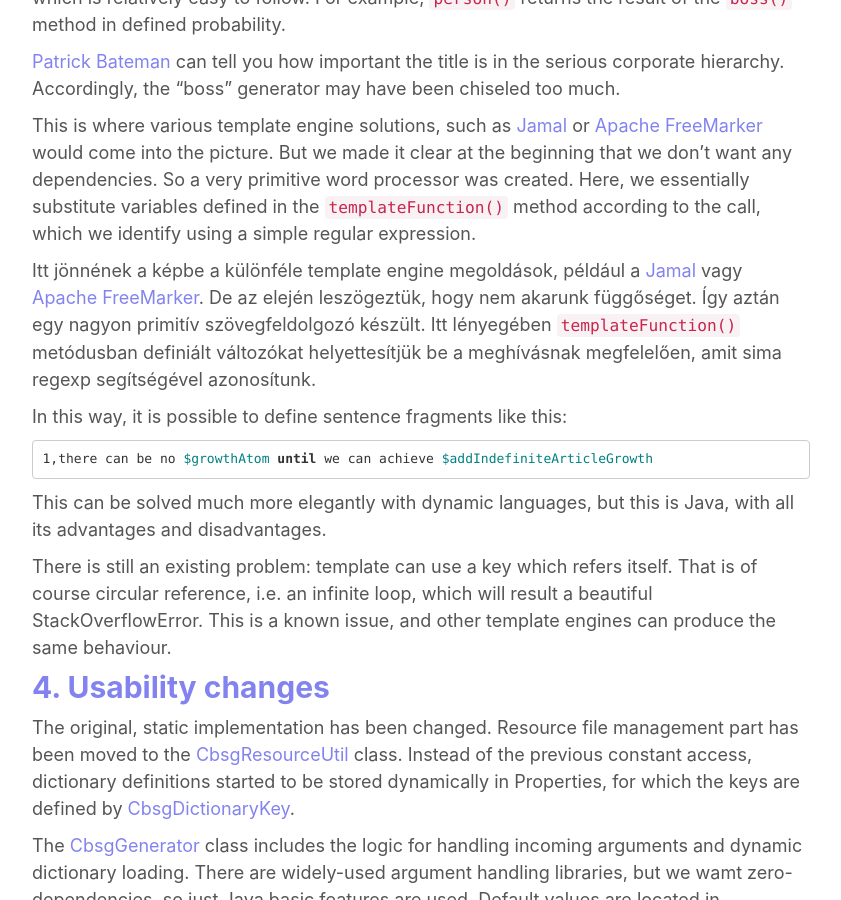
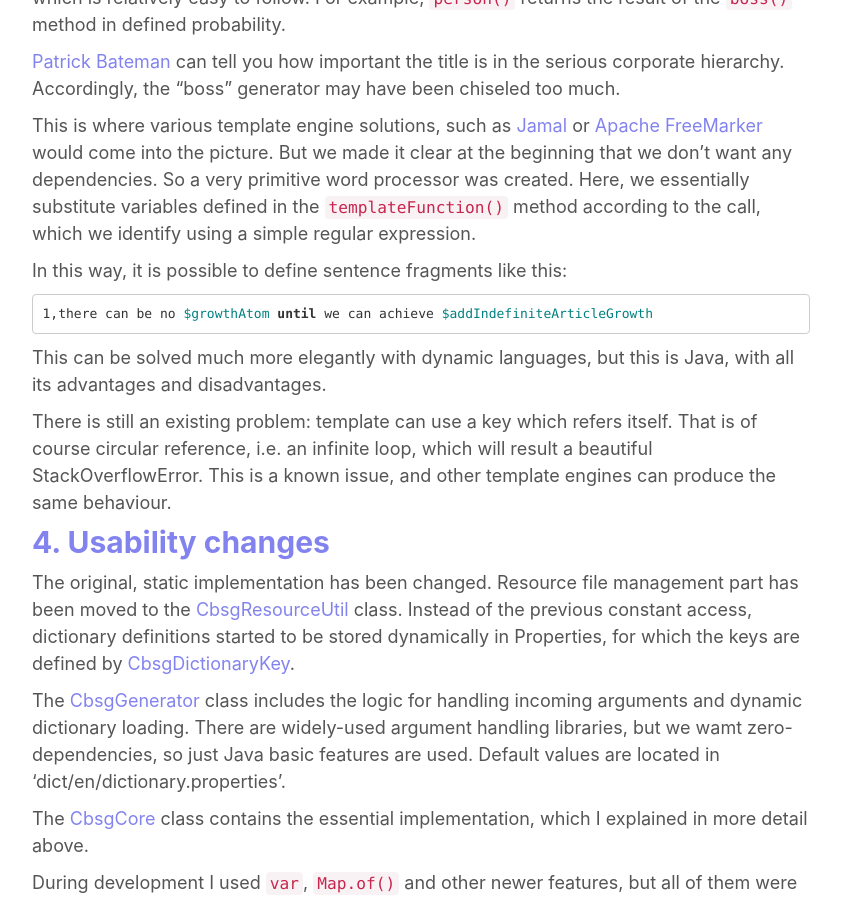
Before and after one commit to lsmhun/lsmhun.github.io, a Jekyll site: the page built from en/_posts/2023-07-14-cbsg-java.md, in a window 1280 px wide and 900 px high, scrolled down 2361 px. Shown: the whole window, without its empty margins (138-979 px from the left). Built offline with Jekyll 4.4.1, drawn with Linux system fonts in a browser that asks for light colours.

````diff
--- a/en/_posts/2023-07-14-cbsg-java.md
+++ b/en/_posts/2023-07-14-cbsg-java.md
@@ -115,13 +115,6 @@
 method according to the call, which we identify using a simple
 regular expression.
 
-Itt jönnének a képbe a különféle template engine megoldások, például
-a [Jamal](https://github.com/verhas/jamal) vagy [Apache FreeMarker](https://freemarker.apache.org/).
-De az elején leszögeztük, hogy nem akarunk függőséget. Így aztán egy nagyon primitív
-szövegfeldolgozó készült. Itt lényegében `templateFunction()` metódusban definiált
-változókat helyettesítjük be a meghívásnak megfelelően, amit sima regexp segítségével
-azonosítunk.
-
 In this way, it is possible to define sentence fragments like this:
 ```shell
 1,there can be no $growthAtom until we can achieve $addIndefiniteArticleGrowth
````
Also changed, not shown: en/_posts/2024-01-14-cbsg-go.md (+1 -1 lines), hu/_posts/2024-01-14-cbsg-go.md (+1 -1 lines), artifacts/tesla_robot_head_01.png (added).
